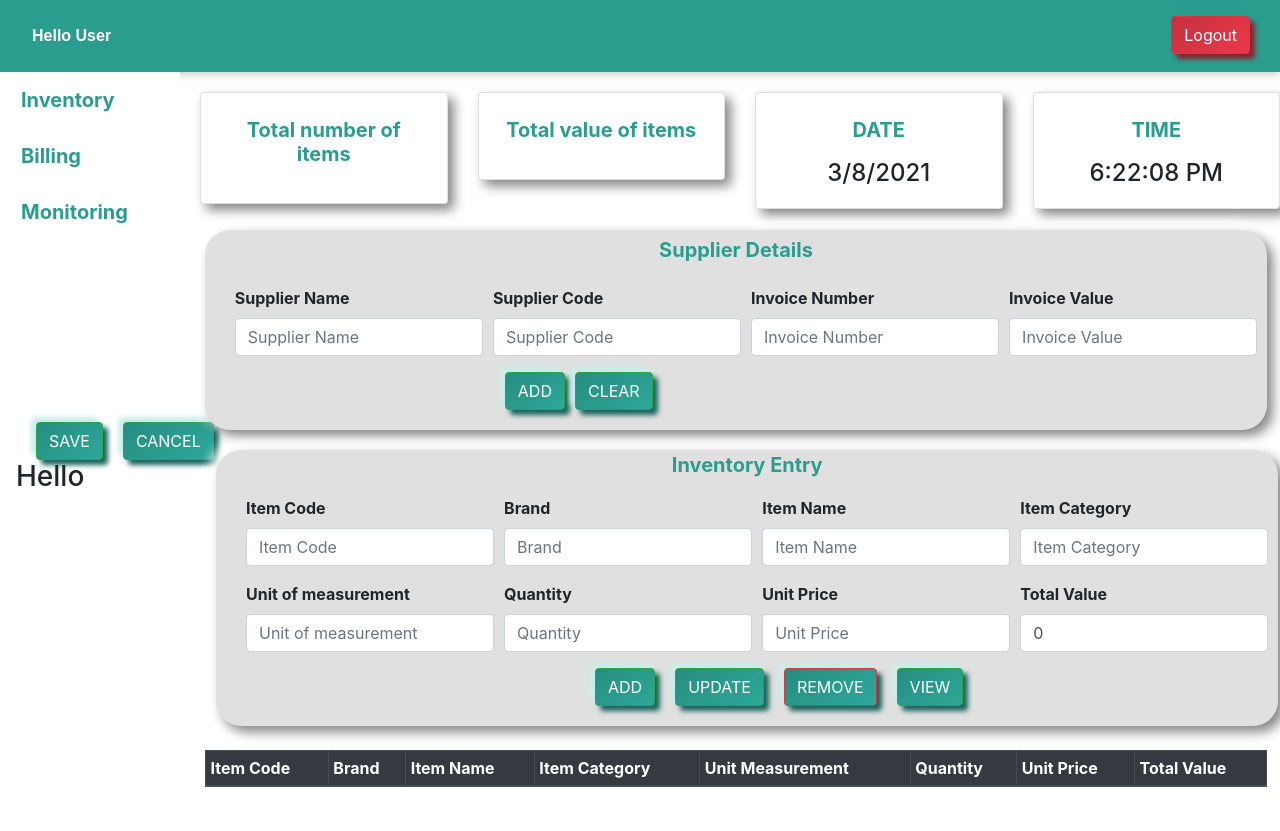
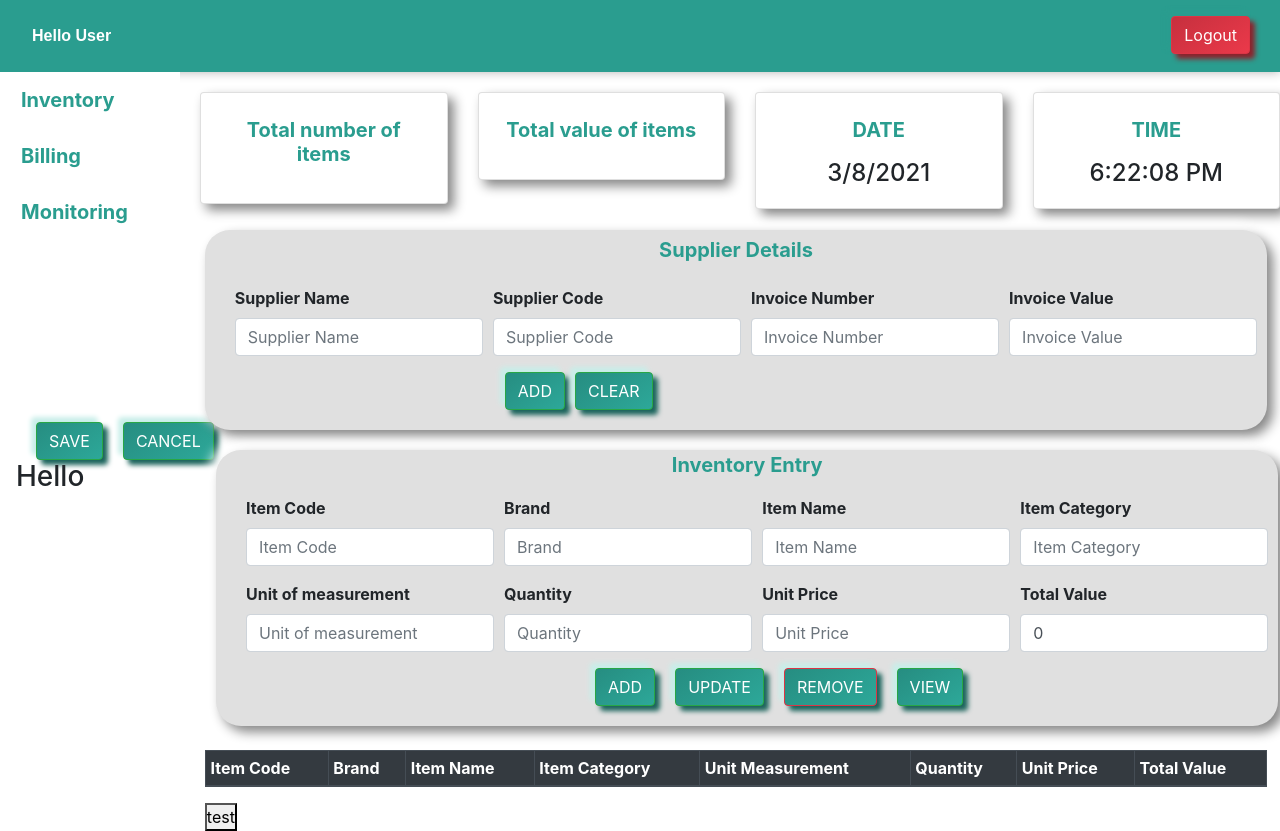
Before and after one commit to finalprojectcdac/project_front_end, a React (Create React App) app: page /inventory in a window 1280 px wide. Before the commit the page ends 803 px from the top, so only its background shows below. Built offline with nearby package versions, Linux system fonts and the light colour scheme; no server answers.

Commit message:
no change

```diff
--- a/src/components/inv-components/Inv-Table.jsx
+++ b/src/components/inv-components/Inv-Table.jsx
@@ -1,12 +1,9 @@
 
-import React, { useEffect } from 'react';
+import React, { useEffect, useState } from 'react';
 import * as ReactBootStrap from 'react-bootstrap';
 import {inventoryDetails} from './inv-form2';
 
 function Inv_Table() {
-
-  // useEffect(refreshTable, []);
-
     const renderTableColoumn = (inventoryDetails,index) => {
     return (
       <tr key={index}>
@@ -23,7 +20,7 @@ function Inv_Table() {
 }
 
     function refreshTable() {
-      inventoryDetails.map(renderTableColoumn)
+      return inventoryDetails.map(renderTableColoumn)
     }
 
     return (
@@ -46,6 +43,7 @@ function Inv_Table() {
             {/* {inventoryDetails.map(renderTableColoumn)} */}
           </tbody>
         </ReactBootStrap.Table>
+        <button onClick={refreshTable}>test</button>
       </div>
     );
 }
```
